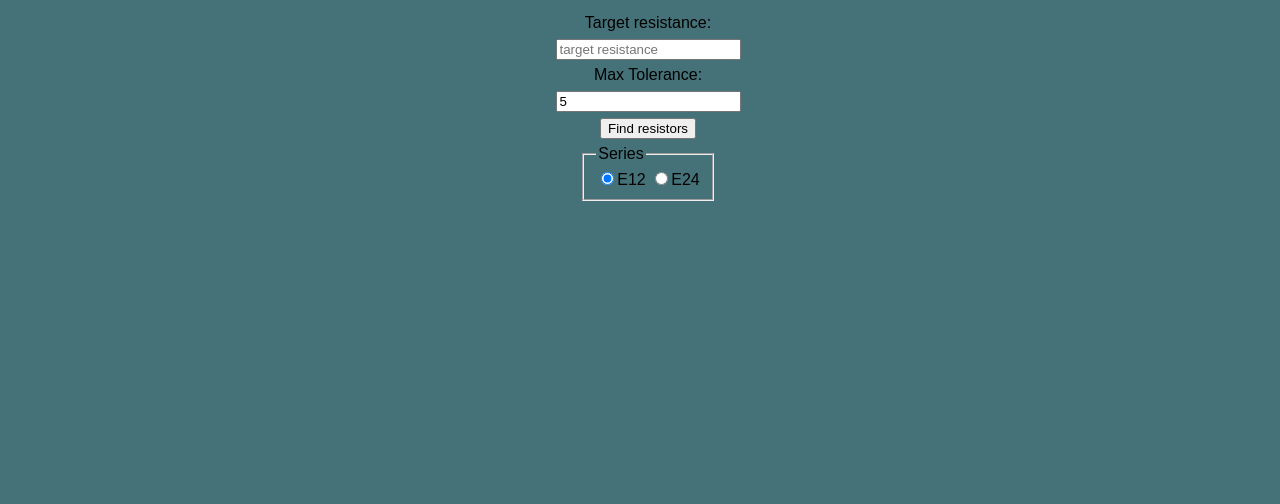
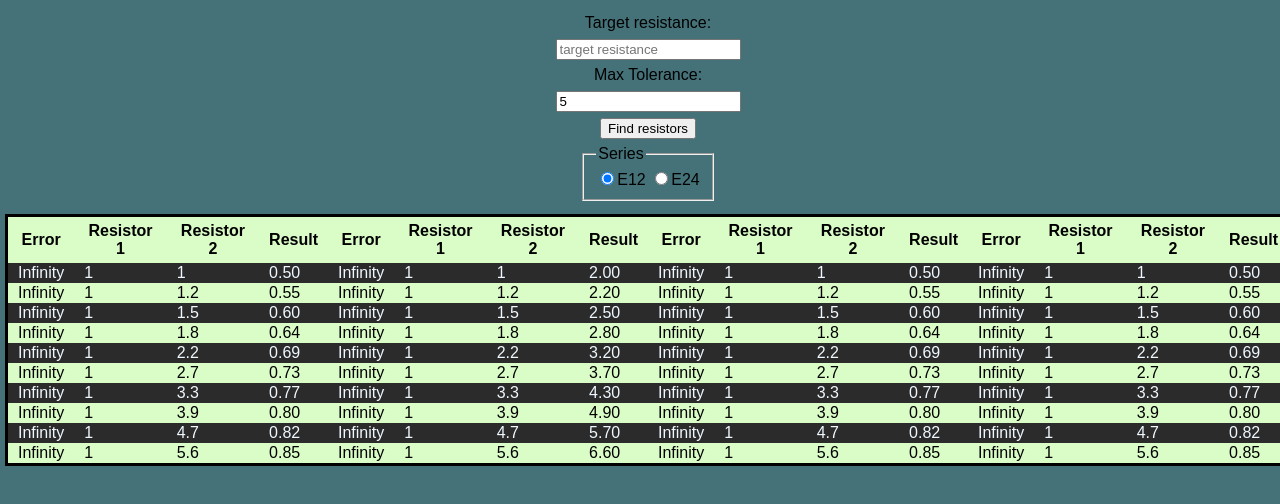
Before and after one commit to verbascun/web-reverse-resistor-finder, a plain HTML site: page index.html in a window 1280 px wide. Both pictures are taken after a click on the button "Find resistors". Drawn offline with Linux system fonts and the light colour scheme.

Commit message:
with class added to make it more scalable

```diff
--- a/index.html
+++ b/index.html
@@ -2,14 +2,18 @@
 <html lang="en">
 <Head>
 <title>web_resistor_calculator</title>
+<link rel="icon" type="image/x-icon" href="favicon.ico">
 <meta   charset =   "UTF-8" />
 <meta name="viewport" content="width=device-width,initial-scale=1" />
 <meta name="description" content="" />
+
 
 <link rel="stylesheet" type="text/css" href="style.css" />
 </Head>
 <body>
     <script src = "script.js"> </script>
+    <!-- <script  src = "findResistors.js" type="module"> </script> -->
+
 
 
 
@@ -26,9 +30,12 @@
       <input type="radio" name="series" id="e12" value = "e12" checked="checked">E12
       <input type="radio" name="series" id="e24" value = "e24">E24
     </fieldset>
-    <table>
 
-    </table>
+
+    <div id = "tables">
+
+
+    </div>
 
 
 
--- a/script.js
+++ b/script.js
@@ -1,60 +1,101 @@
+// import {resistorList, showResults} from './findResistors.js';
+
+console.log("START OF SCRIPT")
+
 let e12Series = [1, 1.2, 1.5, 1.8, 2.2, 2.7, 3.3, 3.9, 4.7, 5.6, 6.8, 8.2]
 let e24Series = [1.0, 1.1, 1.2, 1.3, 1.5, 1.6, 1.8, 2.0, 2.2, 2.4, 2.7, 3.0, 3.3, 3.6, 3.9, 4.3, 4.7, 5.1, 5.6, 6.2, 6.8, 7.5, 8.2, 9.1]
-length = e12Series.length
 
+let equationList= ["1/(1/R1 + 1/R2)","R1+R2","1/(1/R1 + 1/R2)","1/(1/R1 + 1/R2)"];
 
-
-function findResistorValues()
-{
-   var selectedSeries = document.querySelector("input[name='series']:checked").value;
-
-  console.log(selectedSeries)
-
-let targetResistance  = document.getElementById("targetResistance").value;
-let maxError = document.getElementById("maxError").value;
+let length = e12Series.length
 
 for (let i = 0; i <= length*6-1; i++) {
     e12Series[12+i] = e12Series[i]*10
    }
 
-let results = []
+length = e12Series.length
 
-for (let resistor1 of e12Series)
-   {
-    for (let resistor2 of e12Series)
-    {
-
-        let resistorResult = 1/(1/resistor1 + 1/resistor2)
-        let difference = (resistorResult-targetResistance)
-        let error = difference/targetResistance * 100
-        // console.log(resistor1,resistor2,resistorResult.toFixed(2),targetResistance,error.toFixed(2))
+console.log(e12Series)
 
 
-        // console.log(resistorResult)
+// showResults();
 
-        if (Math.abs(error) < maxError && !results.some(calculatedResistor => calculatedResistor.Result === resistorResult.toFixed(2)))
-        {
-        let calculatedResistor = {
-            "Resistor 1" : resistor1,
-            "Resistor 2" : resistor2,
-            "Result" : resistorResult.toFixed(2),
-            "Error": error.toFixed(2)
+console.log("MIDDLE OF SCRIPT")
+
+
+// let equation1 = "1/(1/R1 + 1/R2)";
+// let list1 = new resistorList(equation1,targetResistance,e12Series)
+
+// list1.findResistors()
+
+// var selectedSeries = document.querySelector("input[name='series']:checked").value;
+
+// console.log(selectedSeries)
+
+
+
+
+
+
+
+console.log("END OF SCRIPT")
+
+class resistorList{
+    results = [];
+
+    constructor(equation,targetResistance,resistorSeries){
+        this.equation = equation;
+        this.targetResistance = targetResistance;
+        this.resistorSeries = resistorSeries;
     }
 
-        results.push(calculatedResistor)
-        }
-
-       }
-
-   }
-//    console.log(results)
-    results.sort(function(a, b){return Math.abs(a.Error) - Math.abs(b.Error)});
-   console.log(results)
-
-   return results
 
 
+    findResistors(){
+     let c = 0;
+        // console.log(this.equation)
+        for (let i = 0; i <= length-1; i++)
+        {
+            let R1= e12Series[i];
+           for (let j = c; j <= length-1; j++)
+            {
+                let R2=e12Series[j]
+                let resistorResult = eval(this.equation);
+                let difference = (resistorResult-this.targetResistance);
+                let error = difference/this.targetResistance * 100;
+                // console.log(R1,R2,this.targetResistance, resistorResult.toFixed(2),error.toFixed(2))
+                    let calculatedResistor = {
+                        "Error": error.toFixed(2),
+                        "Resistor 1" : R1,
+                        "Resistor 2" : R2,
+                        "Result" : resistorResult.toFixed(2),
                     }
+                this.results.push(calculatedResistor);
+                }
+                c++;
+                // console.log(c)
+                }
+            this.results.sort(function(a, b){return Math.abs(a.Error) - Math.abs(b.Error)});
+            // console.log(this.results)
+            this.results = this.results.slice(0,10);
+            // console.log(this.results);
+            return this.results;
+        }
+        addtable()
+        {
+            let divTable = document.getElementById("tables");
+
+            console.log (divTable)
+            let table = document.createElement('table');
+            table.id=this.equation
+
+            divTable.append(table)
+            console.log(this.results)
+
+            generateTableHead(table, Object.keys(this.results[0]))
+            generateTable (table, this.results)
+
+
 
             function generateTableHead(table, data) {
                 let thead = table.createTHead();
@@ -70,24 +111,34 @@ function generateTableHead(table, data) {
               function generateTable(table, data) {
                 for (let element of data) {
                   let row = table.insertRow();
-      for (key in element) {
+                  for (let key in element) {
                     let cell = row.insertCell();
                     let text = document.createTextNode(element[key]);
                     cell.appendChild(text);
                   }
                 }
               }
-
-  function showResults()
-  {
-    let table = document.querySelector("table");
-    table.innerHTML = "";
-    let resistorValues = findResistorValues()
-    let data = Object.keys(resistorValues[0]);
-    generateTableHead(table, data);
-    generateTable(table, resistorValues);
-
+        }
         }
 
 
-console.log("END")
+ function showResults(){
+
+            let divTable = document.getElementById("tables");
+
+            divTable.innerHTML = "";
+
+
+        let targetResistance  = document.getElementById("targetResistance").value;
+
+        console.log("showing results");
+
+        for (let eq of equationList){
+            let list1 = new resistorList(eq,targetResistance,e12Series)
+            console.log(eq)
+            list1.findResistors()
+            list1.addtable(eq)
+        }
+
+
+    }
--- a/style.css
+++ b/style.css
@@ -18,6 +18,18 @@ label {
 input{
 
 
+
+}
+
+div {
+    width: 100vw;
+    display: flex;
+    flex-direction: row;
+    /* align-items: center; */
+    justify-items: space-around;
+    border-style: solid;
+    border-color: black ;
+
 }
 button {
     margin: 0.5%
@@ -36,19 +48,20 @@ table {
 }
 
 td {
-    border: 1px solid;
+    /* border: 1px solid; */
     padding-left: 10px;
     padding-right: 10px;
 
 }
 th {
-    border: 1px solid;
+    /* border: 1px solid; */
     padding-left: 10px;
     padding-right: 10px;
     padding-top: 5px;
     padding-bottom: 5px;
+    border-radius: 50px;
 
 }
 
-tr:nth-child(even){background-color:#dafdc8;}
-tr:hover{background-color: antiquewhite;}
+tr:nth-child(even){background-color:#2b2b2b; color: aliceblue;}
+tr:hover{background-color: #457278;}
```
Lines whose indentation alone changed are shown as unchanged.
